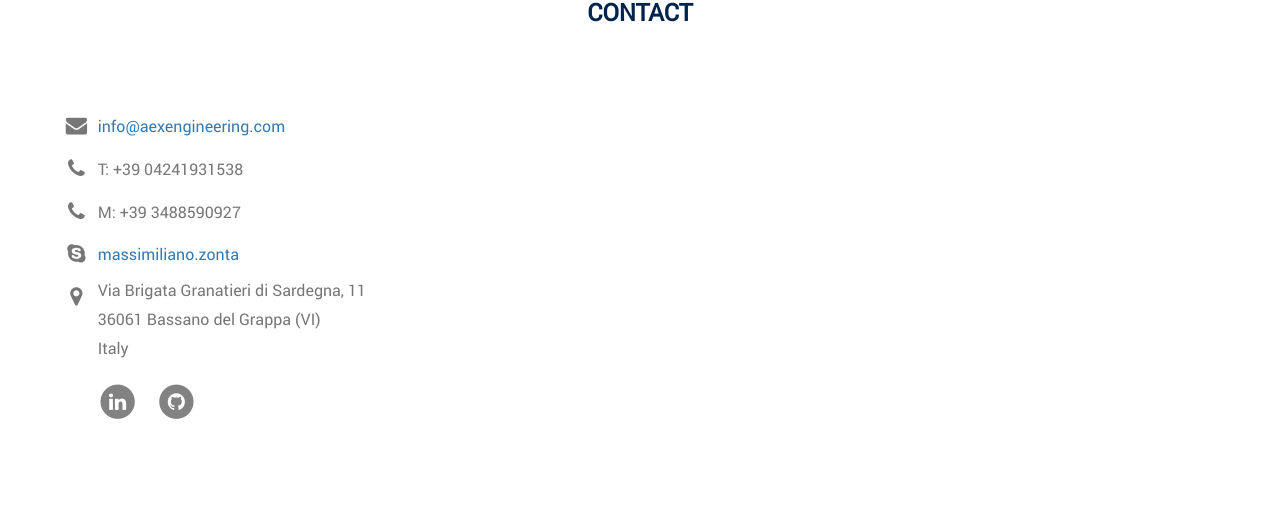
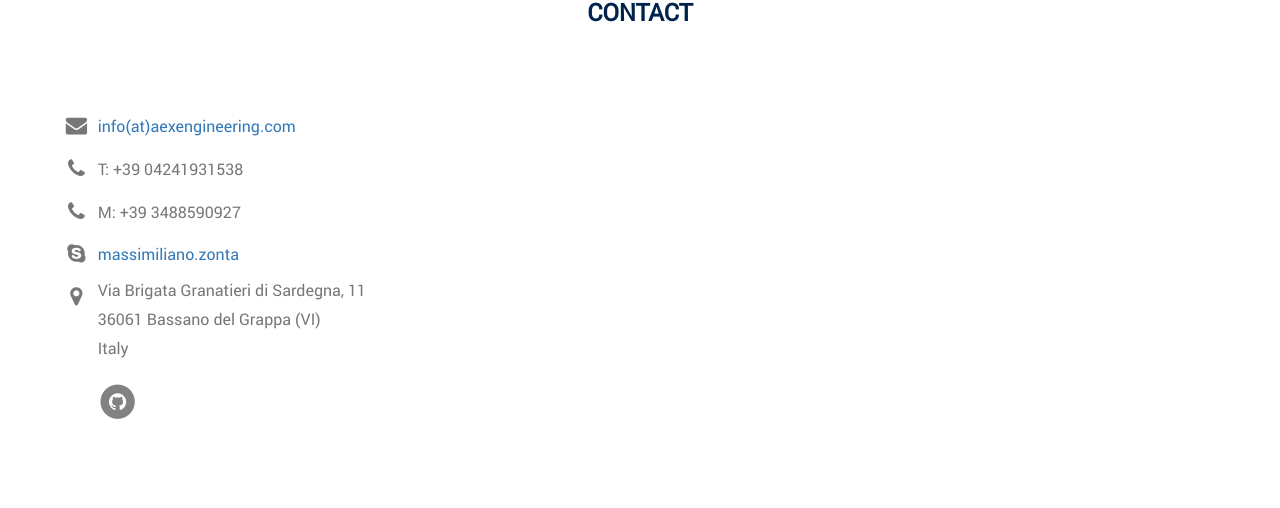
Before and after one commit to aexengineering/aexengineering.github.io, a Jekyll site: the page built from site_en/index.html, in a window 1280 px wide and 900 px high, scrolled down 3844 px. Shown: the part 208-716 px from the top of the window. Built offline with Jekyll 4.4.1, drawn with Linux system fonts in a browser that asks for light colours.

Commit message:
update2020

```diff
--- a/_config.yml
+++ b/_config.yml
@@ -9,7 +9,7 @@
 title: AEX Engineering
 title_short: AEX Eng
 author: Massimiliano Zonta
-email: info@aexengineering.com
+email: info(at)aexengineering.com
 phone: +39 04241931538
 mobile: +39 3488590927
 skype: massimiliano.zonta
@@ -25,7 +25,7 @@ baseurl: "" # the subpath of your site, e.g. /blog
 url: "http://aexengineering.github.io" # the base hostname & protocol for your site
 twitter_username:
 github_username:  aexengineering
-linkedin_username: aexengineering-di-ing-zonta-massimiliano
+# linkedin_username: aexengineering-di-ing-zonta-massimiliano
 
 # Build settings
 markdown: kramdown
```
